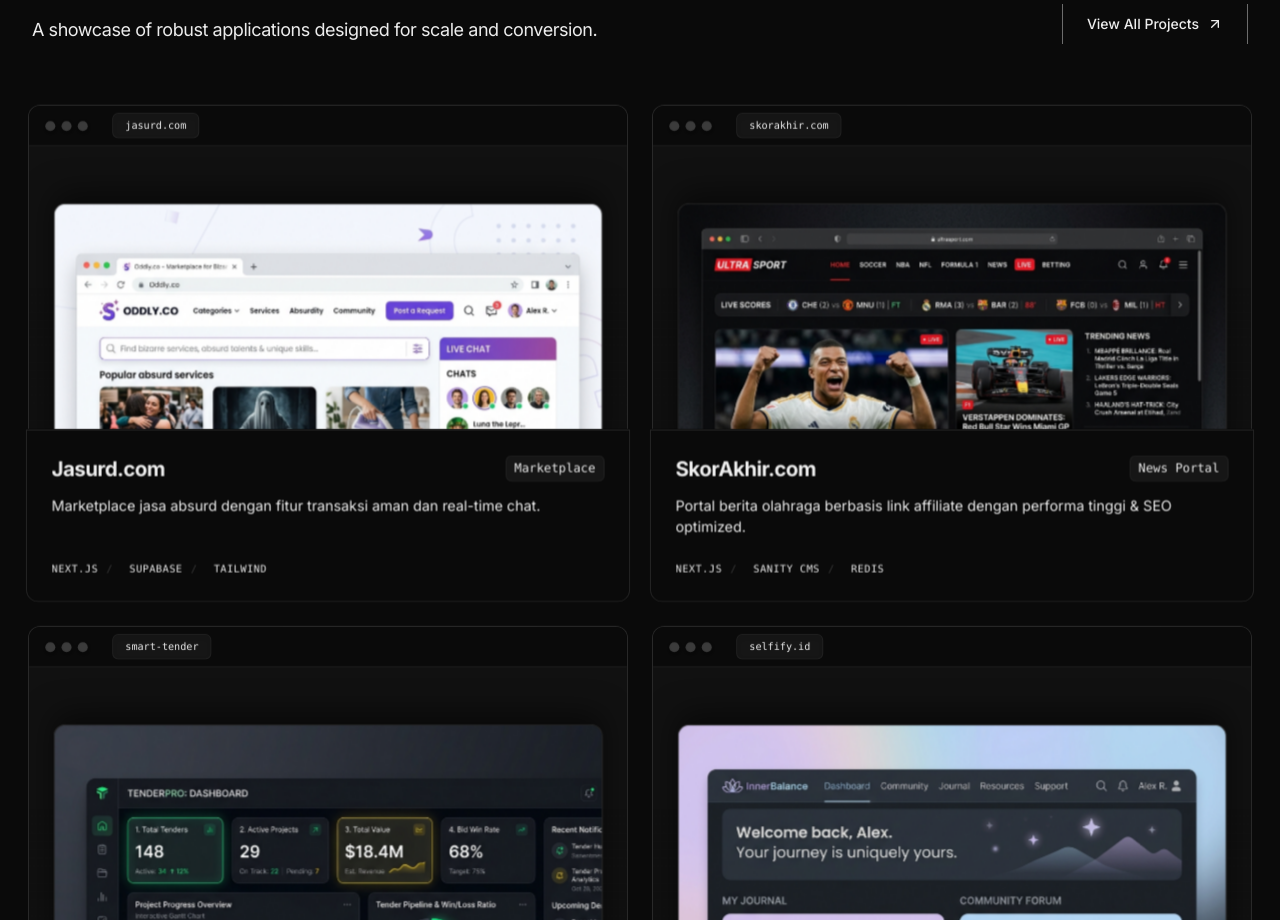
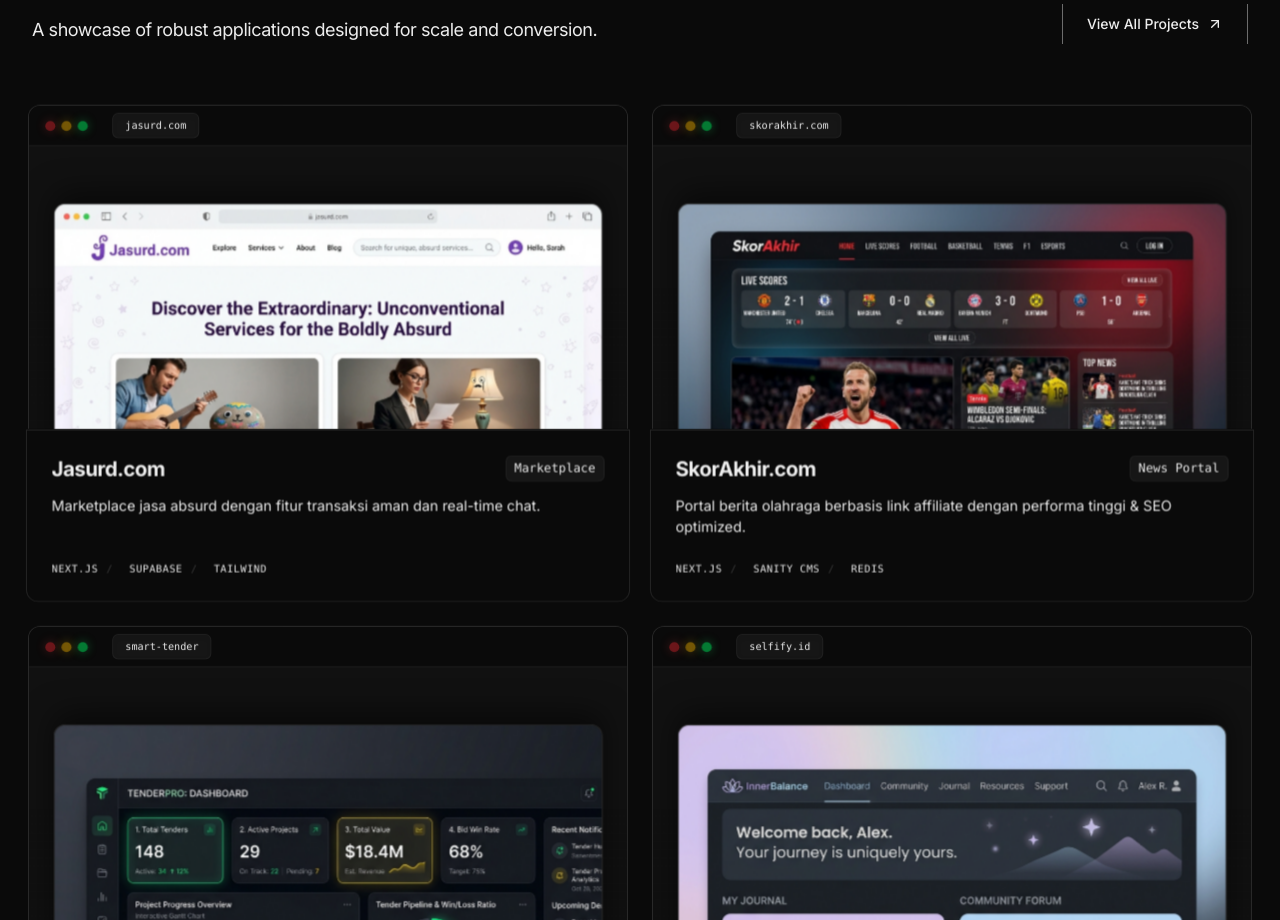
Before and after one commit to studiosatuakun-max/studiosatuakun, a Next.js app: page / in a window 1280 px wide. Shown: the part 2820-3740 px from the top of the page. Built offline with nearby package versions, Linux system fonts and the light colour scheme.

Commit message:
style: animate portfolio window control buttons with neon colors and sequential pulsing, and update mockup images with correct branding

```diff
--- a/src/components/home/featured-portfolio.tsx
+++ b/src/components/home/featured-portfolio.tsx
@@ -153,9 +153,9 @@
           {/* Fake Browser Header */}
           <div className="h-10 bg-[#0a0a0a] border-b border-white/10 flex items-center px-4 gap-2 relative z-10" style={{ transform: "translateZ(10px)" }}>
              <div className="flex gap-1.5">
-               <div className="w-2.5 h-2.5 rounded-full bg-white/20 shadow-sm"></div>
-               <div className="w-2.5 h-2.5 rounded-full bg-white/20 shadow-sm"></div>
-               <div className="w-2.5 h-2.5 rounded-full bg-white/20 shadow-sm"></div>
+               <div className="w-2.5 h-2.5 rounded-full bg-red-500/80 shadow-[0_0_10px_rgba(239,68,68,0.6)] animate-pulse"></div>
+               <div className="w-2.5 h-2.5 rounded-full bg-yellow-500/80 shadow-[0_0_10px_rgba(234,179,8,0.6)] animate-pulse" style={{ animationDelay: '200ms' }}></div>
+               <div className="w-2.5 h-2.5 rounded-full bg-green-500/80 shadow-[0_0_10px_rgba(34,197,94,0.6)] animate-pulse" style={{ animationDelay: '400ms' }}></div>
              </div>
              <div className="ml-4 px-3 py-1 bg-white/5 rounded-md text-[10px] font-mono text-muted-foreground border border-white/5 shadow-inner">
                {project.title.toLowerCase().replace(/\s+/g, '-')}
--- a/src/components/portfolio/portfolio-grid.tsx
+++ b/src/components/portfolio/portfolio-grid.tsx
@@ -154,14 +154,14 @@
               >
                 {/* Dashboard Window Mockup */}
                 <div className="h-56 w-full bg-[#111] rounded-t-xl border border-white/10 border-b-0 overflow-hidden relative">
-                  {/* Fake Browser Header */}
-                  <div className="h-8 bg-[#0a0a0a] border-b border-white/10 flex items-center px-4 gap-2 relative z-10">
-                     <div className="flex gap-1.5">
-                       <div className="w-2 h-2 rounded-full bg-white/20"></div>
-                       <div className="w-2 h-2 rounded-full bg-white/20"></div>
-                       <div className="w-2 h-2 rounded-full bg-white/20"></div>
-                     </div>
-                  </div>
+                   {/* Fake Browser Header */}
+                   <div className="h-8 bg-[#0a0a0a] border-b border-white/10 flex items-center px-4 gap-2 relative z-10">
+                      <div className="flex gap-1.5">
+                        <div className="w-2 h-2 rounded-full bg-red-500/80 shadow-[0_0_8px_rgba(239,68,68,0.6)] animate-pulse"></div>
+                        <div className="w-2 h-2 rounded-full bg-yellow-500/80 shadow-[0_0_8px_rgba(234,179,8,0.6)] animate-pulse" style={{ animationDelay: '200ms' }}></div>
+                        <div className="w-2 h-2 rounded-full bg-green-500/80 shadow-[0_0_8px_rgba(34,197,94,0.6)] animate-pulse" style={{ animationDelay: '400ms' }}></div>
+                      </div>
+                   </div>
                   {/* Content Area */}
                   <div className="absolute inset-x-0 bottom-0 top-8 bg-grid-white/[0.02] bg-[size:16px_16px] flex items-center justify-center pt-6 px-4">
                      <div className="absolute inset-0 bg-gradient-to-t from-[#0a0a0a] via-transparent to-transparent z-0"></div>
```
Also changed, not shown: public/portfolio/jasurd-com.png, public/portfolio/skor-akhir.png.
